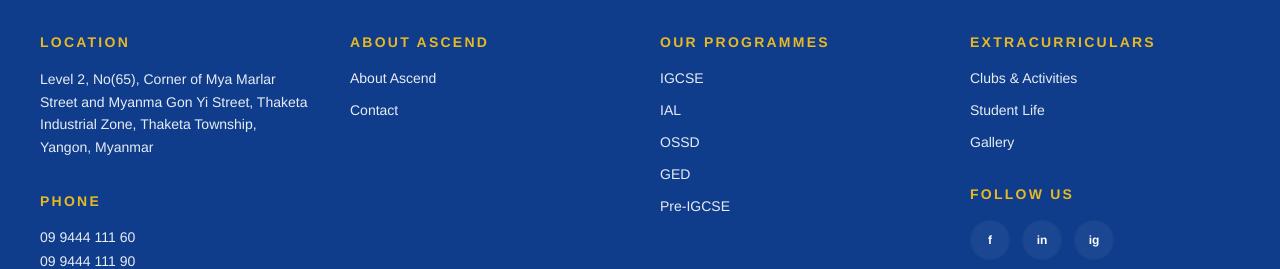
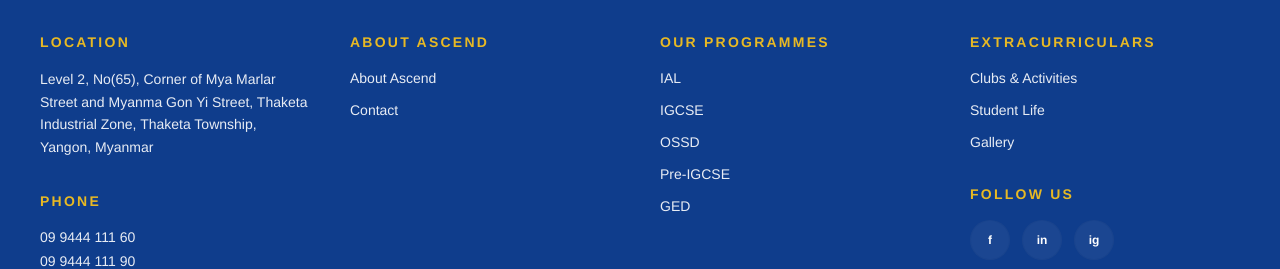
Before and after one commit to SoldotJR/AscendWebsite, a Next.js app: page /faq in a window 1280 px wide. Shown: the part 1354-1623 px from the top of the page. Built offline with nearby package versions, Linux system fonts and the light colour scheme.

Commit message:
Update clubs page and site content

```diff
--- a/src/data/content.ts
+++ b/src/data/content.ts
@@ -434,6 +434,13 @@
 
 export const extracurriculars = [
   {
+    slug: "clubs",
+    title: "Clubs",
+    image: "/images/campus/gallery-1.jpg",
+    href: "/campus-life/clubs",
+    text: "From science to debate to the arts, Ascend offers a range of clubs where students can pursue their interests and discover new ones. Clubs are student-driven, giving members the chance to lead projects, showcase talents, and build friendships across grade levels.",
+  },
+  {
     slug: "internship-program",
     title: "Internship Program",
     image: "/images/campus/gallery-4.jpg",
@@ -444,13 +451,6 @@
     title: "Student Council",
     image: "/images/campus/gallery-6.jpg",
     text: "Our Student Council empowers students to take leadership roles within the school. Members plan events, represent the student body, and collaborate with staff to improve school life. It’s a space where students learn public speaking, teamwork, and project management—all while making a positive impact on their community.",
-  },
-  {
-    slug: "clubs",
-    title: "Clubs",
-    image: "/images/campus/gallery-1.jpg",
-    href: "/campus-life/clubs",
-    text: "From science to debate to the arts, Ascend offers a range of clubs where students can pursue their interests and discover new ones. Clubs are student-driven, giving members the chance to lead projects, showcase talents, and build friendships across grade levels.",
   },
   {
     slug: "field-trips",
--- a/src/lib/site.ts
+++ b/src/lib/site.ts
@@ -28,11 +28,11 @@
 
 /** High-school programme pathways shown as separate Programmes menu tabs */
 export const courseLinks = [
+  { title: "IAL", href: "/academics/a-levels" },
   { title: "IGCSE", href: "/academics/igcse" },
-  { title: "IAL", href: "/academics/a-levels" },
   { title: "OSSD", href: "/academics/ossd" },
+  { title: "Pre-IGCSE", href: "/academics/pre-igcse" },
   { title: "GED", href: "/academics/ged" },
-  { title: "Pre-IGCSE", href: "/academics/pre-igcse" },
 ] as const;
 
 export type NavItem = {
```
